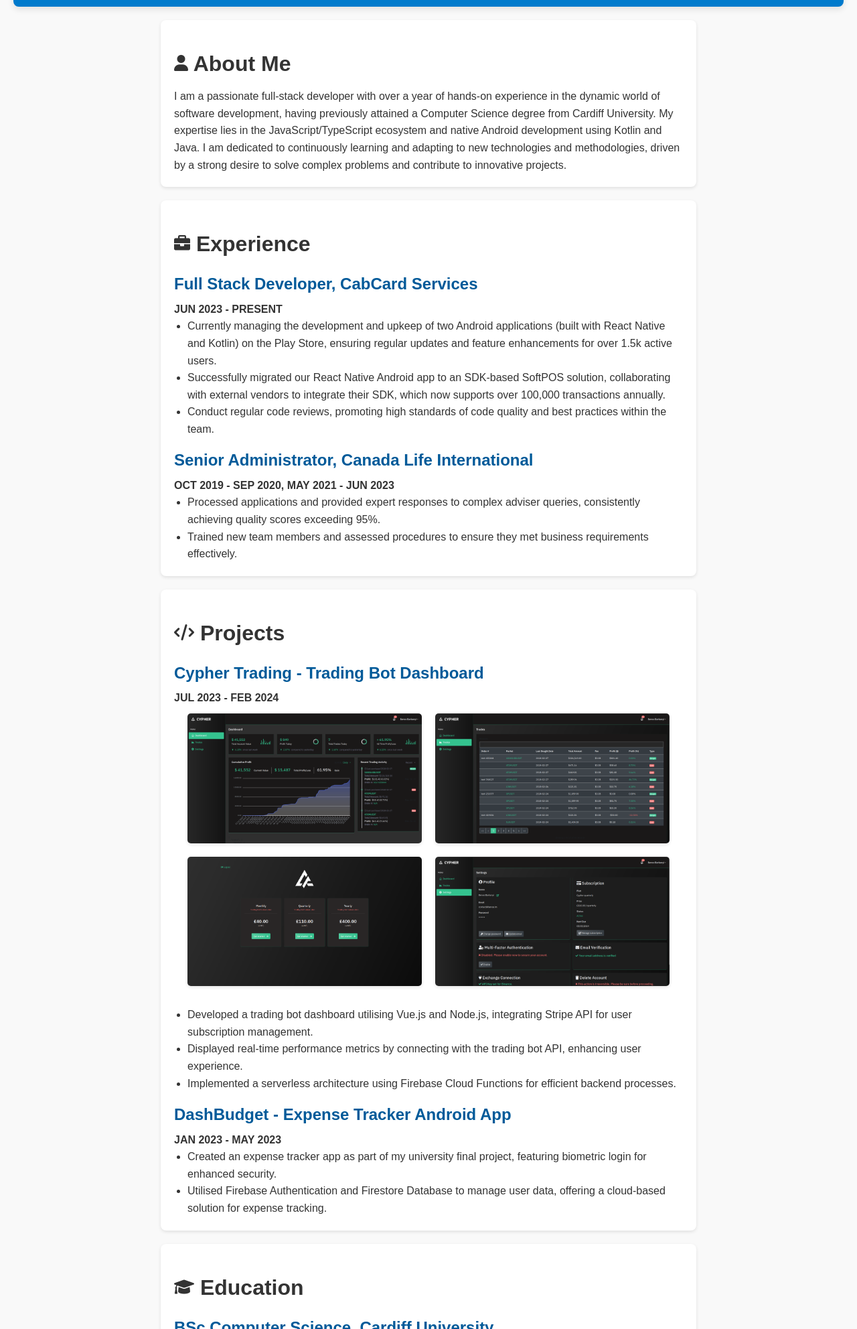
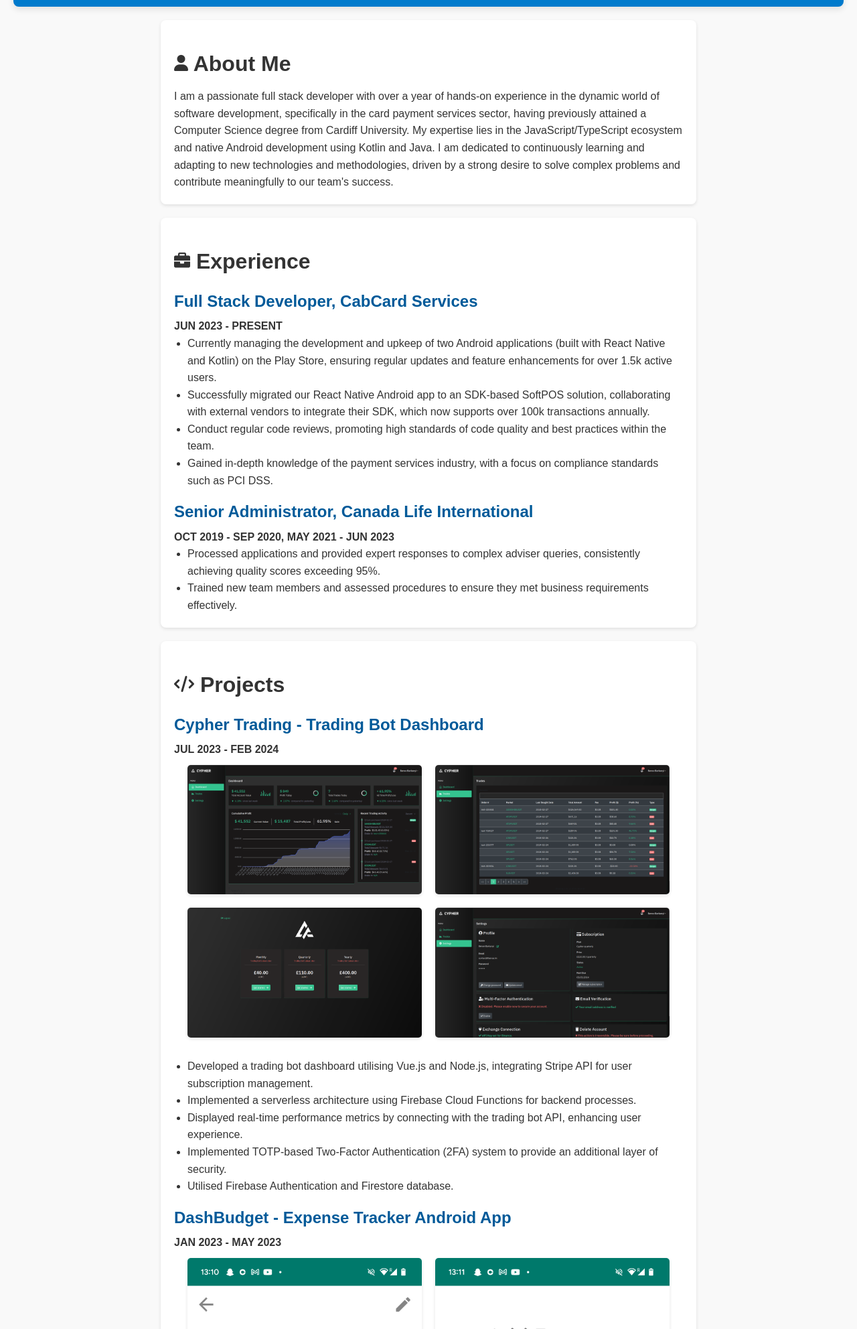
Before and after one commit to benceb2/portfolio-site, a plain HTML site: page index.html in a window 1280 px wide. Shown: the part 258-2242 px from the top of the page at 67% size. Drawn offline with Linux system fonts and the light colour scheme; some packages are replaced by stand-ins of ours; a script that the page names is missing.

Commit message:
Add activity images for DashBudget app; update personal project descriptions in index.html for clarity and detail

```diff
--- a/index.html
+++ b/index.html
@@ -25,11 +25,14 @@
   <section>
     <h2><i class="fas fa-user fa-xs"></i> About Me</h2>
     <p>
-      I am a passionate full-stack developer with over a year of hands-on experience in the dynamic world of software
-      development, having previously attained a Computer Science degree from Cardiff University. My expertise lies in
+      I am a passionate full stack developer with over a year of hands-on experience in the dynamic world of software
+      development, specifically in the card payment services sector, having previously attained a Computer Science
+      degree
+      from Cardiff
+      University. My expertise lies in
       the JavaScript/TypeScript ecosystem and native Android development using Kotlin
       and Java. I am dedicated to continuously learning and adapting to new technologies and methodologies, driven by a
-      strong desire to solve complex problems and contribute to innovative projects.
+      strong desire to solve complex problems and contribute meaningfully to our team's success.
     </p>
   </section>
 
@@ -41,9 +44,11 @@
       <li>Currently managing the development and upkeep of two Android applications (built with React Native and Kotlin)
         on the Play Store, ensuring regular updates and feature enhancements for over 1.5k active users.</li>
       <li>Successfully migrated our React Native Android app to an SDK-based SoftPOS solution, collaborating with
-        external vendors to integrate their SDK, which now supports over 100,000 transactions annually.</li>
+        external vendors to integrate their SDK, which now supports over 100k transactions annually.</li>
       <li>Conduct regular code reviews, promoting high standards of code quality and best practices within the team.
       </li>
+      <li>Gained in-depth knowledge of the payment services industry, with a focus on compliance standards such as PCI
+        DSS.</li>
     </ul>
 
     <h3>Senior Administrator, Canada Life International</h3>
@@ -74,15 +79,27 @@
       <img src="assets/images/cypher/settings.png" alt="Cypher Trading Settings" class="project-image open-modal" />
     </div>
     <ul>
-      <li>Developed a trading bot dashboard utilising Vue.js and Node.js, integrating Stripe API for user subscription
+      <li>Developed a trading bot dashboard utilising Vue.js and Node.js, integrating Stripe API for user
+        subscription
         management.</li>
+      <li>Implemented a serverless architecture using Firebase Cloud Functions for backend processes.</li>
       <li>Displayed real-time performance metrics by connecting with the trading bot API, enhancing user experience.
       </li>
-      <li>Implemented a serverless architecture using Firebase Cloud Functions for efficient backend processes.</li>
+      <li>Implemented TOTP-based Two-Factor Authentication (2FA) system to provide an additional layer of security.</li>
+      <li>Utilised Firebase Authentication and Firestore database.</li>
     </ul>
 
     <h3>DashBudget - Expense Tracker Android App</h3>
     <p><strong>JAN 2023 - MAY 2023</strong></p>
+    <div class="project-images">
+      <img src="assets/images/dash-budget/budget-activity.png" alt="Budget Activity" class="project-image open-modal" />
+      <img src="assets/images/dash-budget/add-expense-acitvity.png" alt="Add Expense Activity"
+        class="project-image open-modal" />
+      <img src="assets/images/dash-budget/settings-activity.png" alt="Settings Activity"
+        class="project-image open-modal" />
+      <img src="assets/images/dash-budget/sign-in-activity.png" alt="Sign In Activity"
+        class="project-image open-modal" />
+    </div>
     <ul>
       <li>Created an expense tracker app as part of my university final project, featuring biometric login for enhanced
         security.</li>
```
Also changed, not shown: assets/images/dash-budget/add-expense-acitvity.png (added), assets/images/dash-budget/budget-activity.png (added), assets/images/dash-budget/settings-activity.png (added), assets/images/dash-budget/sign-in-activity.png (added).
